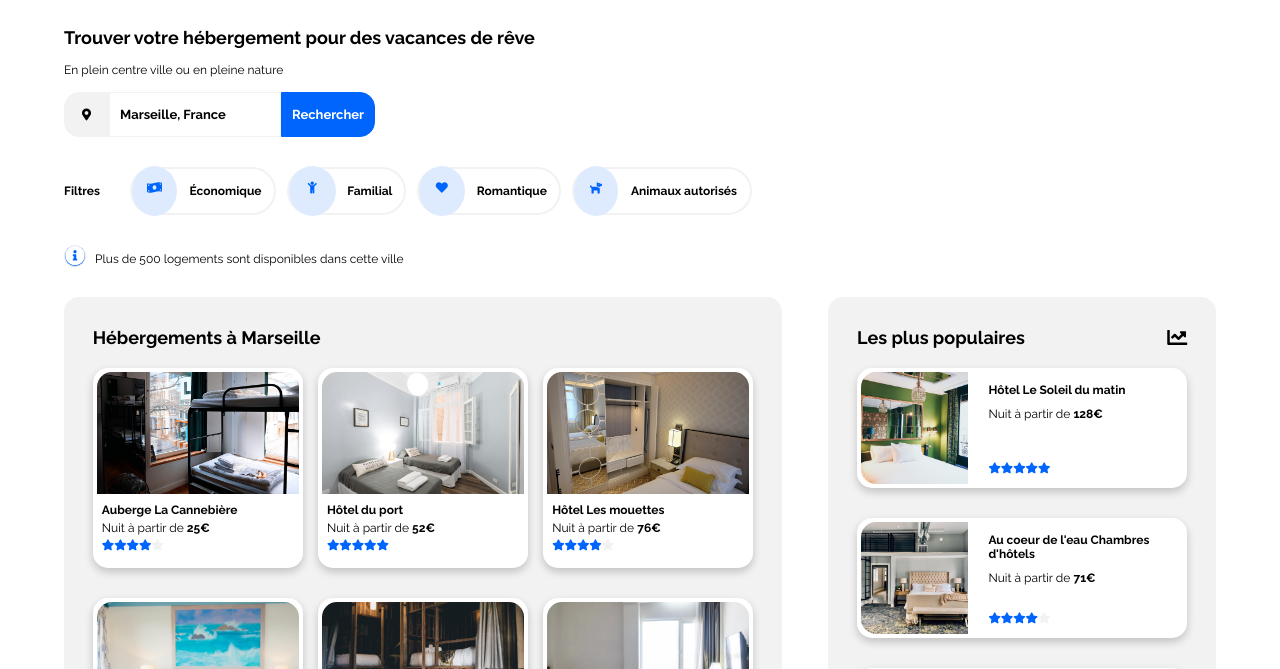
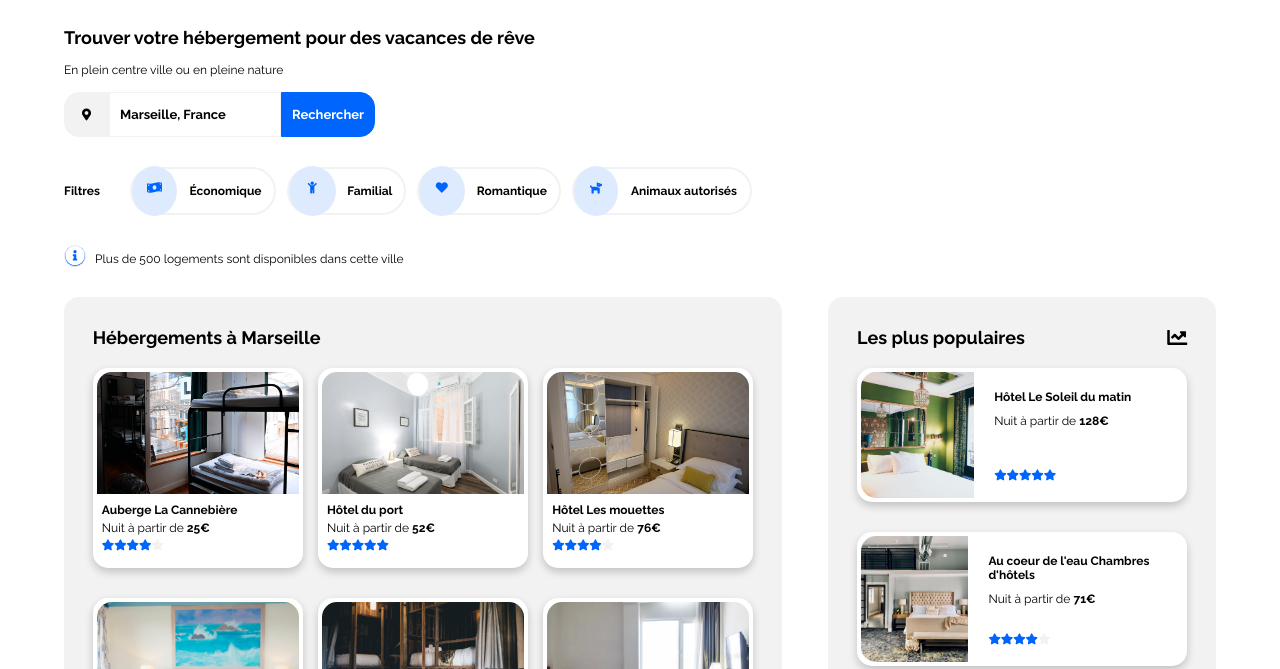
Before and after one commit to quynhnn-vn/html-css-booki, a plain HTML site: page index.html in a window 1280 px wide. Shown: the part 103-772 px from the top of the page. Drawn offline with Linux system fonts and the light colour scheme.

Commit message:
[Fix]:Update styles

```diff
--- a/css/hebergements.css
+++ b/css/hebergements.css
@@ -61,7 +61,7 @@
 .most-populaire-item {
   display: flex;
   width: 100%;
-  height: 120px;
+  height: 134px;
 }
 .most-populaire-item:last-of-type {
   margin-bottom: 7px;
```
